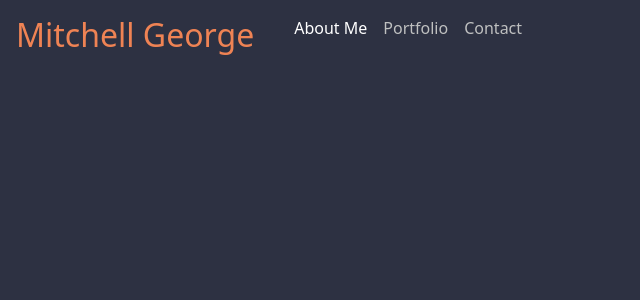
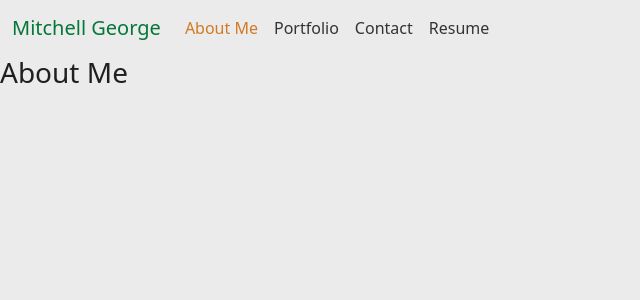
Before and after one commit to mitchgeorge8/portfolio, a React (Create React App) app: page / in a window 1280 px wide. Shown: the top 300 px of the page, without its empty margins (0-640 px from the left). Built offline with nearby package versions, Linux system fonts and the light colour scheme.

Commit message:
Added navbar functionality and responsiveness

```diff
--- a/public/index.html
+++ b/public/index.html
@@ -10,40 +10,25 @@
       content="Web site created using create-react-app"
     />
     <link rel="apple-touch-icon" href="%PUBLIC_URL%/logo192.png" />
-    <!--
-      manifest.json provides metadata used when your web app is installed on a
-      user's mobile device or desktop. See https://developers.google.com/web/fundamentals/web-app-manifest/
-    -->
     <link rel="manifest" href="%PUBLIC_URL%/manifest.json" />
-    <!--
-      Notice the use of %PUBLIC_URL% in the tags above.
-      It will be replaced with the URL of the `public` folder during the build.
-      Only files inside the `public` folder can be referenced from the HTML.
-
-      Unlike "/favicon.ico" or "favicon.ico", "%PUBLIC_URL%/favicon.ico" will
-      work correctly both with client-side routing and a non-root public URL.
-      Learn how to configure a non-root public URL by running `npm run build`.
-    -->
     <link
       href="https://cdn.jsdelivr.net/npm/bootstrap@5.1.3/dist/css/bootstrap.min.css"
       rel="stylesheet"
       integrity="sha384-1BmE4kWBq78iYhFldvKuhfTAU6auU8tT94WrHftjDbrCEXSU1oBoqyl2QvZ6jIW3"
       crossorigin="anonymous"
     />
+    <script
+      src="https://kit.fontawesome.com/3190fd9e9f.js"
+      crossorigin="anonymous"
+    ></script>
+    <script
+      src="https://cdn.jsdelivr.net/npm/bootstrap@5.1.3/dist/js/bootstrap.bundle.min.js"
+      integrity="sha384-ka7Sk0Gln4gmtz2MlQnikT1wXgYsOg+OMhuP+IlRH9sENBO0LRn5q+8nbTov4+1p"
+      crossorigin="anonymous"
+    ></script>
     <title>Mitchell George</title>
   </head>
   <body>
-    <noscript>You need to enable JavaScript to run this app.</noscript>
     <div id="root"></div>
-    <!--
-      This HTML file is a template.
-      If you open it directly in the browser, you will see an empty page.
-
-      You can add webfonts, meta tags, or analytics to this file.
-      The build step will place the bundled scripts into the <body> tag.
-
-      To begin the development, run `npm start` or `yarn start`.
-      To create a production bundle, use `npm run build` or `yarn build`.
-    -->
   </body>
 </html>
--- a/src/App.js
+++ b/src/App.js
@@ -1,17 +1,31 @@
 import { useState } from "react";
-import Header from "./components/Header";
+import Navigation from "./components/Navigation";
+import About from "./components/About";
+import Portfolio from "./components/Portfolio";
+import ContactForm from "./components/Contact";
+import Resume from "./components/Resume";
 
 function App() {
   const [currentSelected, setCurrentSelected] = useState("about");
 
   return (
-    <div>
-      <Header
+    <>
+      <Navigation
         currentSelected={currentSelected}
         setCurrentSelected={setCurrentSelected}
-      ></Header>
-      <main></main>
-    </div>
+      ></Navigation>
+      <main>
+        {currentSelected === "about" ? (
+          <About></About>
+        ) : currentSelected === "portfolio" ? (
+          <Portfolio></Portfolio>
+        ) : currentSelected === "contact" ? (
+          <ContactForm></ContactForm>
+        ) : (
+          <Resume></Resume>
+        )}
+      </main>
+    </>
   );
 }
 
--- /dev/null
+++ b/src/components/About/index.js
@@ -0,0 +1,11 @@
+import React from "react";
+
+function About() {
+  return (
+    <div>
+      <h3>About Me</h3>
+    </div>
+  );
+}
+
+export default About;
--- a/src/components/Contact/index.js
+++ b/src/components/Contact/index.js
@@ -0,0 +1,11 @@
+import React from "react";
+
+function ContactForm() {
+  return (
+    <div>
+      <h3>Contact</h3>
+    </div>
+  );
+}
+
+export default ContactForm;
--- a/src/components/Navigation/index.js
+++ b/src/components/Navigation/index.js
@@ -1,21 +1,98 @@
 import React from "react";
 
 function Navigation({ currentSelected, setCurrentSelected }) {
+  const handleClick = (e) => {
+    setCurrentSelected(e.target.className);
+    e.target.ariaCurrent = "page";
+  };
+
   return (
-    <nav>
-      <ul className="d-flex flex-row">
-        <li className={`mx-2 ${currentSelected === "about" && "navActive"}`}>
-          <span onClick={() => setCurrentSelected("about")}>About Me</span>
-        </li>
-        <li className={`mx-2 ${currentSelected === "portfolio" && "navActive"}`}>
-          <span onClick={() => setCurrentSelected("portfolio")}>Portfolio</span>
-        </li>
-        <li className={`mx-2 ${currentSelected === "contact" && "navActive"}`}>
-          <span onClick={() => setCurrentSelected("contact")}>Contact</span>
-        </li>
-      </ul>
+    <nav className="navbar navbar-expand-lg">
+      <div className="container-fluid">
+        <a className="navbar-brand" href="/">
+          Mitchell George
+        </a>
+        <button
+          className="navbar-toggler"
+          type="button"
+          data-bs-toggle="collapse"
+          data-bs-target="#navbarNav"
+          aria-controls="navbarNav"
+          aria-expanded="false"
+          aria-label="Toggle navigation"
+        >
+          <span className="fa-solid fa-bars"></span>
+        </button>
+        <div className="collapse navbar-collapse" id="navbarNav">
+          <ul className="navbar-nav">
+            <li
+              className={`nav-item mx-2 ${
+                currentSelected === "about" && "active"
+              }`}
+            >
+              <span className="about" onClick={handleClick}>
+                About Me
+              </span>
+            </li>
+            <li
+              className={`nav-item mx-2 ${
+                currentSelected === "portfolio" && "active"
+              }`}
+            >
+              <span className="portfolio" onClick={handleClick}>
+                Portfolio
+              </span>
+            </li>
+            <li
+              className={`nav-item mx-2 ${
+                currentSelected === "contact" && "active"
+              }`}
+            >
+              <span className="contact" onClick={handleClick}>
+                Contact
+              </span>
+            </li>
+            <li
+              className={`nav-item mx-2 ${
+                currentSelected === "resume" && "active"
+              }`}
+            >
+              <span className="resume" onClick={handleClick}>
+                Resume
+              </span>
+            </li>
+          </ul>
+        </div>
+      </div>
     </nav>
   );
 }
 
 export default Navigation;
+
+// <nav className="navbar">
+//   <ul className="d-flex flex-row">
+//     <li className={`mx-2 ${currentSelected === "about" && "navActive"}`}>
+//       <span className="about" onClick={handleClick}>
+//         About Me
+//       </span>
+//     </li>
+//     <li
+//       className={`mx-2 ${currentSelected === "portfolio" && "navActive"}`}
+//     >
+//       <span className="portfolio" onClick={handleClick}>
+//         Portfolio
+//       </span>
+//     </li>
+//     <li className={`mx-2 ${currentSelected === "contact" && "navActive"}`}>
+//       <span className="contact" onClick={handleClick}>
+//         Contact
+//       </span>
+//     </li>
+//     <li className={`mx-2 ${currentSelected === "resume" && "navActive"}`}>
+//       <span className="resume" onClick={handleClick}>
+//         Resume
+//       </span>
+//     </li>
+//   </ul>
+// </nav>
--- /dev/null
+++ b/src/components/Portfolio/index.js
@@ -0,0 +1,11 @@
+import React from "react";
+
+function Portfolio() {
+  return (
+    <div>
+      <h3>Portfolio</h3>
+    </div>
+  );
+}
+
+export default Portfolio;
--- /dev/null
+++ b/src/components/Resume/index.js
@@ -0,0 +1,11 @@
+import React from "react";
+
+function Portfolio() {
+  return (
+    <div>
+      <h3>Resume</h3>
+    </div>
+  );
+}
+
+export default Portfolio;
--- a/src/index.css
+++ b/src/index.css
@@ -1,20 +1,24 @@
 :root {
-  --white: #FFFFFF;
-  --silver: #BFC0C0;
-  --black-coral: #4F5D75;
-  --space-cadet: #2D3142;
-  --mandarin: #EF8354;
+  --primary: #047739;
+  --secondary: #d17a23;
+  --light: #cccccc;
+  --lighter: #ebebeb;
+  --dark: #333333;
+  --darker: #1f1f1f;
+  --white: #ffffff;
+  --black: #000000;
 }
 
 body {
   margin: 0;
   padding: 0;
-  background: var(--space-cadet);
+  background: var(--lighter);
+  color: var(--darker);
 }
 
 span {
   text-decoration: none;
-  color: var(--silver);
+  color: var(--dark);
   cursor: pointer;
 }
 
@@ -22,11 +26,15 @@ li {
   list-style: none;
 }
 
-header h2 a {
+.navbar-brand {
   text-decoration: none;
-  color: var(--mandarin);
+  color: var(--primary);
 }
 
-.navActive span {
-  color: var(--white)
+.navbar-brand:hover {
+  color: var(--primary);
 }
+
+.active span {
+  color: var(--secondary);
+}
```
Also changed, not shown: src/components/Project/index.js (deleted).
